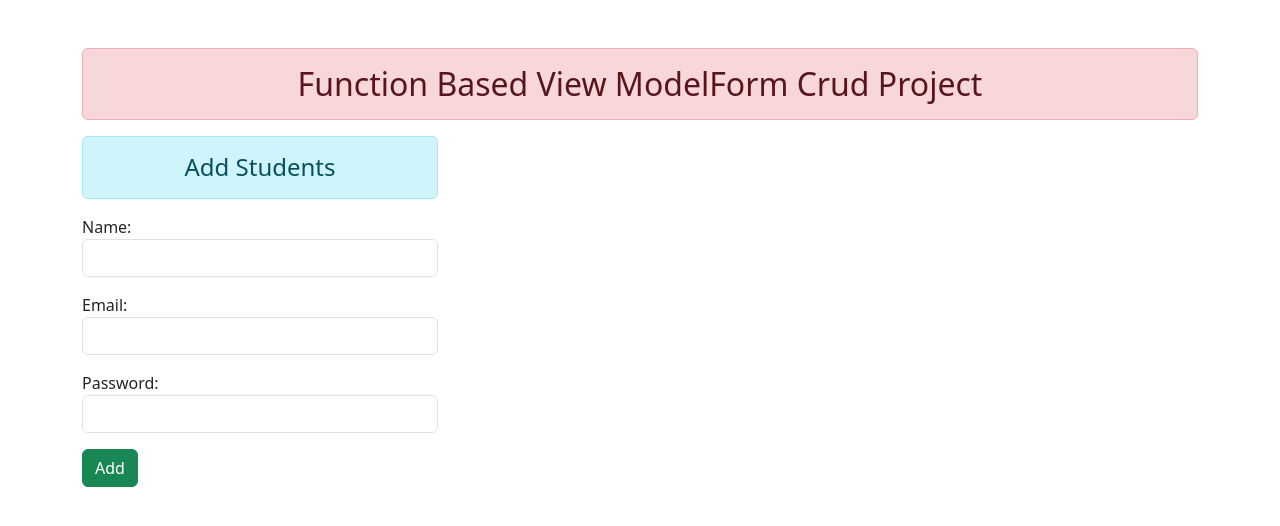
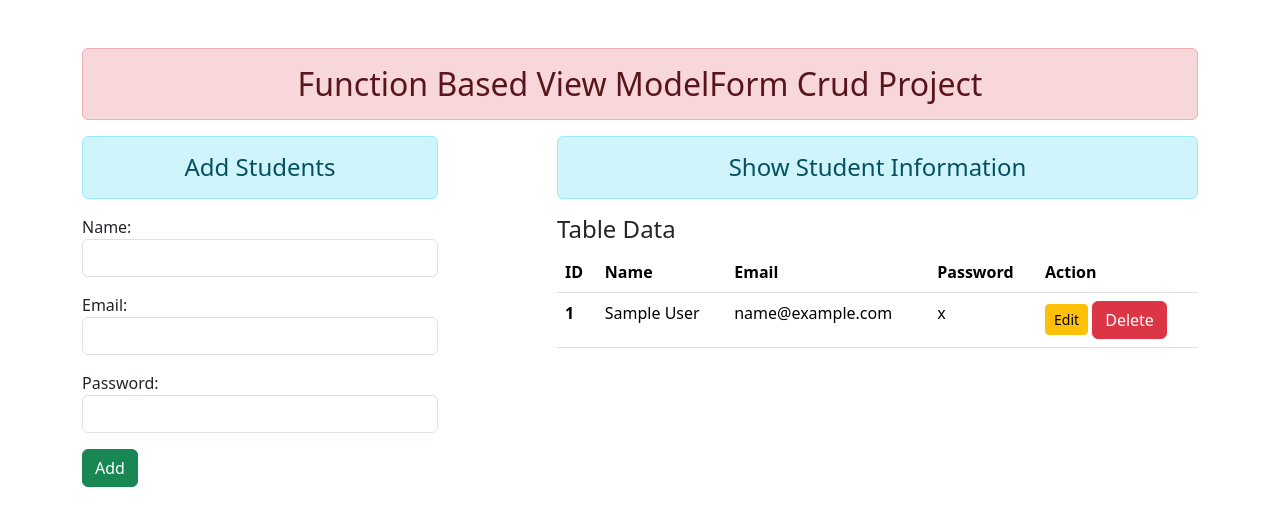
Before and after one commit to Mayun-Binod/crudoperationdjango, a Django app: page / in a window 1280 px wide. Shown: the top 526 px of the page. Run offline with Django 5.2, Linux system fonts and the light colour scheme; tables that the repository leaves empty hold one stand-in row (values such as "Sample post"); some libraries are stand-ins or nearby versions.

Commit message:
crud operation completed

```diff
--- a/crudproject1/crudproject1/urls.py
+++ b/crudproject1/crudproject1/urls.py
@@ -20,5 +20,7 @@ from enroll import views
 
 urlpatterns = [
     path('admin/', admin.site.urls),
-    path('',views.add_show,name='addandshow')
+    path('',views.add_show,name='addandshow'),
+    path('delete/<int:id>/',views.delete_data,name='deletedata'),
+    path('<int:id>/',views.update_data,name='updatedata'),
 ]
--- a/crudproject1/enroll/forms.py
+++ b/crudproject1/enroll/forms.py
@@ -10,5 +10,5 @@ class StudentRegistration(forms.ModelForm):  # Also use 'forms.ModelForm'
         widgets = {
         'name': forms.TextInput(attrs={'class': 'form-control'}),
         'email': forms.EmailInput(attrs={'class': 'form-control'}),
-        'password': forms.PasswordInput(attrs={'class': 'form-control'}),
+        'password': forms.PasswordInput(render_value=True,attrs={'class': 'form-control'}),
         }
--- a/crudproject1/enroll/templates/enroll/addandshow.html
+++ b/crudproject1/enroll/templates/enroll/addandshow.html
@@ -3,9 +3,47 @@
   <div class="col-sm-4">
     <h4 class="text-center alert alert-info">Add Students</h4>
     <form action="" method="POSt">
-      {% csrf_token %} {{form.as_p}}
+      {% csrf_token %}
+       {{form.as_p}}
       <input type="submit" value="Add" class="btn btn-success" />
     </form>
   </div>
+
+  <div class="col-sm-7 offset-1">
+    <h4 class="text-center alert alert-info">Show Student Information</h4>
+    {% if stu %}
+    <h4>Table Data</h4>
+    <table class="table table-hover">
+      <thead>
+        <tr>
+          <th scope="col">ID</th>
+          <th scope="col">Name</th>
+          <th scope="col">Email</th>
+          <th scope="col">Password</th>
+          <th scope="col">Action</th>
+        </tr>
+      </thead>
+      <tbody>
+        {% for st in stu %}
+        <tr>
+          <th scope="row">{{st.id}}</th>
+          <td>{{st.name}}</td>
+          <td>{{st.email}}</td>
+          <td>{{st.password}}</td>
+          <td>
+            <a href="{% url 'updatedata' st.id %}" class="btn btn-warning btn-sm">Edit</a>
+            <form action="{% url 'deletedata' st.id %}" method="POST" class="d-inline">
+              {% csrf_token %}
+              <input type="submit" value="Delete" class="btn btn-danger">
+            </form>
+          </td>
+        </tr>
+      </tbody>
+      {% endfor %}
+    </table>
+    {% else %}
+    <h4 class="text-center alert alert-warning">No Records</h4>
+    {% endif %}
+  </div>
 </div>
 {% endblock content %}
--- a/crudproject1/enroll/views.py
+++ b/crudproject1/enroll/views.py
@@ -1,8 +1,10 @@
-from django.shortcuts import render
+from django.shortcuts import render,HttpResponseRedirect
 from .forms import StudentRegistration
 from .models import User
 # Create your views here.
 
+
+# this function will add new item and show all item
 def add_show(request):
     if request.method == 'POST':
         fm=StudentRegistration(request.POST)
@@ -19,4 +21,25 @@ def add_show(request):
 
     else:
         fm=StudentRegistration()
-    return render(request,'enroll/addandshow.html',{'form':fm})
+    stud=User.objects.all()
+    return render(request,'enroll/addandshow.html',{'form':fm,'stu':stud})
+
+
+# this function will delete
+def delete_data(request,id):
+    if request.method=='POST':
+        pi=User.objects.get(pk=id)
+        pi.delete()
+        return HttpResponseRedirect('/')
+
+
+def update_data(request,id):
+    if request.method=='POST':
+        pi=User.objects.get(pk=id)
+        fm=StudentRegistration(request.POST,instance=pi)
+        if fm.is_valid():
+            fm.save()
+    else:
+        pi=User.objects.get(pk=id)
+        fm=StudentRegistration(instance=pi)
+    return render(request,'enroll/updatestudent.html',{'form':fm})
```
Also changed, not shown: crudproject1/enroll/templates/enroll/updatestudent.html (+11 -1 lines).
